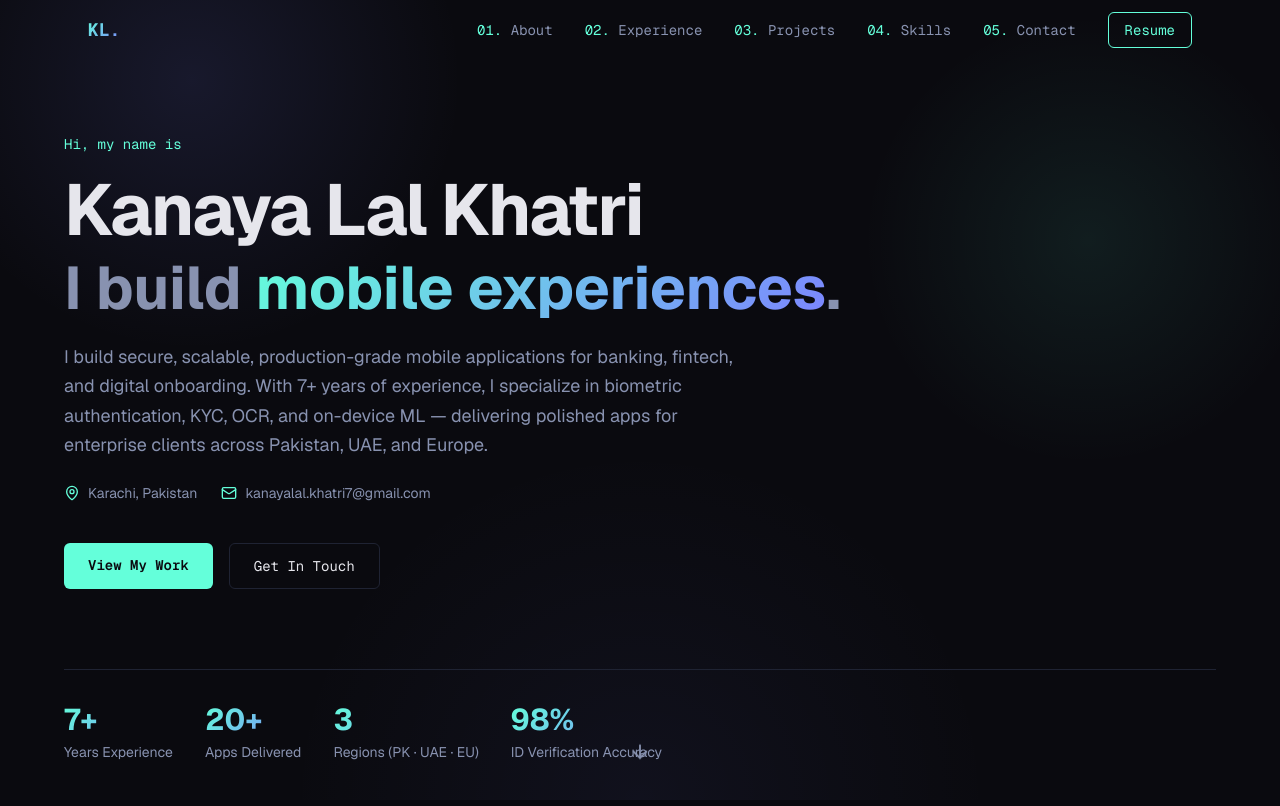
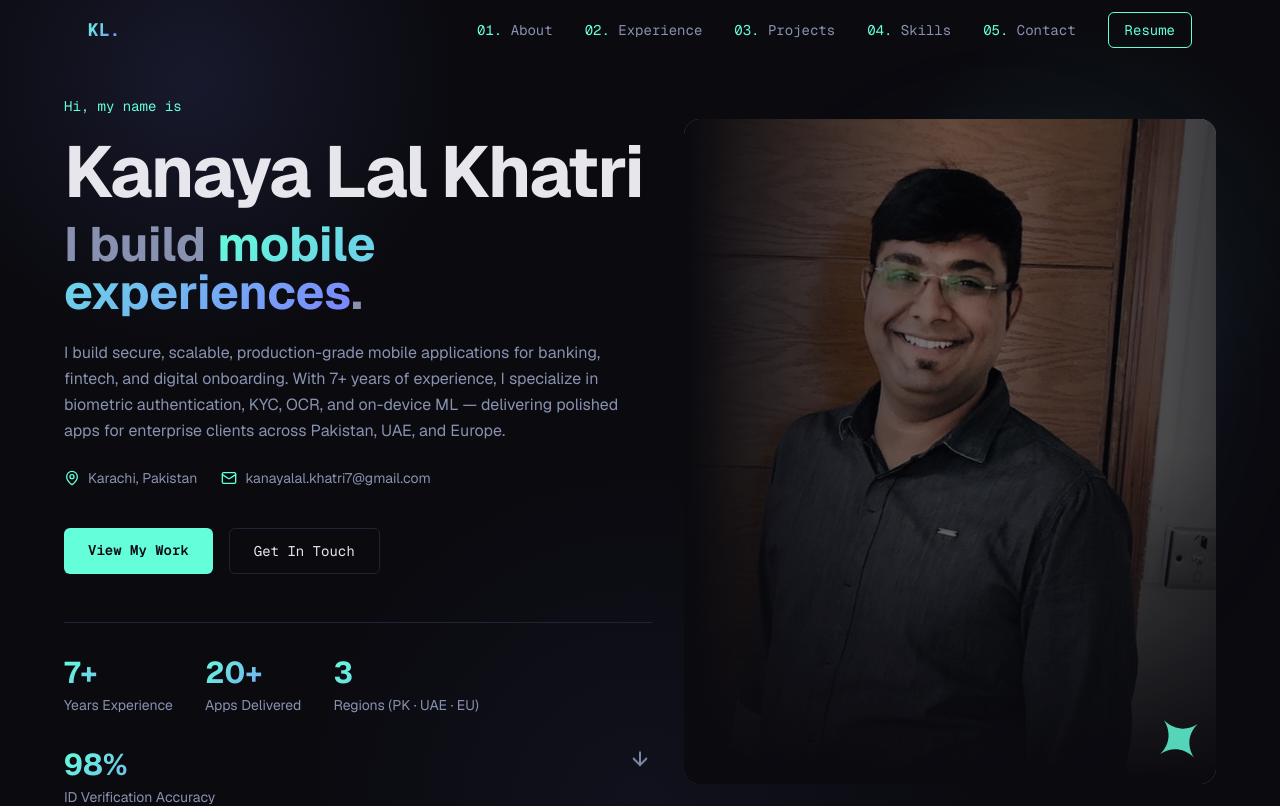
Before and after one commit to KanayaLalKhatri/portfolio, a Next.js app: page / in a window 1280 px wide. Shown: the top 806 px of the page. Built offline with nearby package versions, Linux system fonts and the light colour scheme.

Commit message:
Add animated hero photo (parallax, glow, sparkle)

```diff
--- a/src/components/Hero.tsx
+++ b/src/components/Hero.tsx
@@ -1,8 +1,16 @@
 "use client";
 
-import { motion } from "framer-motion";
+import { useRef } from "react";
+import Image from "next/image";
+import {
+  motion,
+  useMotionValue,
+  useSpring,
+  useTransform,
+} from "framer-motion";
 import { Mail, MapPin, ArrowDown } from "lucide-react";
 import { profile } from "@/data/resume";
+import { asset } from "@/lib/asset";
 
 const container = {
   hidden: {},
@@ -14,14 +22,33 @@ const item = {
 };
 
 export default function Hero() {
+  const ref = useRef<HTMLElement>(null);
+
+  // Mouse-parallax for the photo
+  const mx = useMotionValue(0);
+  const my = useMotionValue(0);
+  const sx = useSpring(mx, { stiffness: 60, damping: 18 });
+  const sy = useSpring(my, { stiffness: 60, damping: 18 });
+  const px = useTransform(sx, [-0.5, 0.5], [-22, 22]);
+  const py = useTransform(sy, [-0.5, 0.5], [-16, 16]);
+  const rot = useTransform(sx, [-0.5, 0.5], [-4, 4]);
+
+  const onMove = (e: React.MouseEvent) => {
+    const r = ref.current?.getBoundingClientRect();
+    if (!r) return;
+    mx.set((e.clientX - r.left) / r.width - 0.5);
+    my.set((e.clientY - r.top) / r.height - 0.5);
+  };
+
   return (
-    <section className="glow-bg relative flex min-h-screen items-center px-6 pt-24">
-      <motion.div
-        variants={container}
-        initial="hidden"
-        animate="show"
-        className="mx-auto w-full max-w-6xl"
+    <section
+      ref={ref}
+      onMouseMove={onMove}
+      className="glow-bg relative flex min-h-screen items-center px-6 pt-24"
     >
+      <div className="mx-auto grid w-full max-w-6xl items-center gap-8 lg:grid-cols-[1.05fr_0.95fr]">
+        {/* Text */}
+        <motion.div variants={container} initial="hidden" animate="show">
           <motion.p variants={item} className="mb-5 font-mono text-sm text-accent">
             Hi, my name is
           </motion.p>
@@ -35,14 +62,14 @@ export default function Hero() {
 
           <motion.h2
             variants={item}
-          className="mt-3 text-3xl font-bold text-muted sm:text-5xl lg:text-6xl"
+            className="mt-3 text-2xl font-bold text-muted sm:text-4xl lg:text-5xl"
           >
             I build <span className="gradient-text">mobile experiences</span>.
           </motion.h2>
 
           <motion.p
             variants={item}
-          className="mt-6 max-w-2xl text-base leading-relaxed text-muted sm:text-lg"
+            className="mt-6 max-w-xl text-base leading-relaxed text-muted"
           >
             {profile.intro}
           </motion.p>
@@ -71,10 +98,7 @@ export default function Hero() {
             </a>
           </motion.div>
 
-        <motion.div
-          variants={item}
-          className="mt-20 flex flex-wrap gap-8 border-t border-border pt-8"
-        >
+          <motion.div variants={item} className="mt-12 flex flex-wrap gap-8 border-t border-border pt-8">
             {profile.stats.map((s) => (
               <div key={s.label}>
                 <div className="text-2xl font-bold gradient-text sm:text-3xl">{s.value}</div>
@@ -83,6 +107,52 @@ export default function Hero() {
             ))}
           </motion.div>
         </motion.div>
+
+        {/* Photo */}
+        <motion.div
+          initial={{ opacity: 0, scale: 0.94 }}
+          animate={{ opacity: 1, scale: 1 }}
+          transition={{ duration: 0.9, delay: 0.3, ease: [0.22, 1, 0.36, 1] }}
+          className="relative order-first mx-auto w-full max-w-sm lg:order-none lg:max-w-none"
+        >
+          {/* glow */}
+          <div
+            className="pointer-events-none absolute inset-0 -z-10 blur-3xl"
+            style={{ background: "radial-gradient(60% 55% at 60% 40%, rgba(100,255,218,0.18), rgba(124,131,255,0.14), transparent 70%)" }}
+          />
+
+          <motion.div
+            style={{ x: px, y: py, rotateZ: rot }}
+            className="relative aspect-[4/5] w-full overflow-hidden rounded-2xl"
+          >
+            <Image
+              src={asset("/profile.png")}
+              alt={profile.name}
+              fill
+              priority
+              sizes="(max-width: 1024px) 90vw, 45vw"
+              className="object-cover object-top"
+            />
+            {/* blend photo edges into the dark hero */}
+            <div className="pointer-events-none absolute inset-0 bg-gradient-to-r from-background via-background/30 to-transparent" />
+            <div className="pointer-events-none absolute inset-0 bg-gradient-to-l from-background/70 via-transparent to-transparent" />
+            <div className="pointer-events-none absolute inset-0 bg-gradient-to-t from-background via-transparent to-transparent" />
+            <div className="pointer-events-none absolute inset-0 bg-background/15" />
+          </motion.div>
+
+          {/* animated sparkle accent */}
+          <motion.div
+            aria-hidden
+            animate={{ scale: [1, 1.25, 1], opacity: [0.6, 1, 0.6], rotate: [0, 90, 0] }}
+            transition={{ duration: 4, repeat: Infinity, ease: "easeInOut" }}
+            className="absolute bottom-6 right-4 text-accent"
+          >
+            <svg width="42" height="42" viewBox="0 0 24 24" fill="currentColor">
+              <path d="M12 0c.6 6 4.4 11 12 12-7.6 1-11.4 6-12 12-.6-6-4.4-11-12-12 7.6-1 11.4-6 12-12z" />
+            </svg>
+          </motion.div>
+        </motion.div>
+      </div>
 
       <motion.a
         href="#about"
```
Also changed, not shown: public/profile.png (added). Lines whose indentation alone changed are shown as unchanged.
